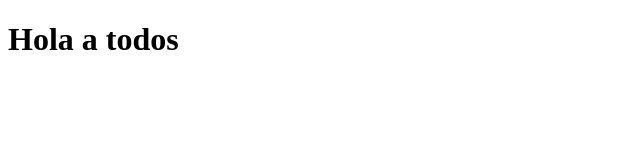
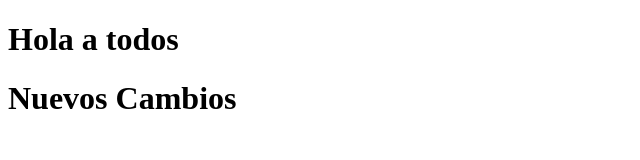
Before and after one commit to juanjavierl/prueba, a plain HTML site: page INDEX.HTML in a window 1280 px wide. Shown: the whole page, without its empty margins (0-640 px from the left). Drawn offline with Linux system fonts and the light colour scheme.

Commit message:
segunda version

```diff
--- a/INDEX.HTML
+++ b/INDEX.HTML
@@ -7,5 +7,6 @@
 </head>
 <body>
     <h1>Hola a todos</h1>
+    <h1>Nuevos Cambios</h1>
 </body>
 </html>
```
